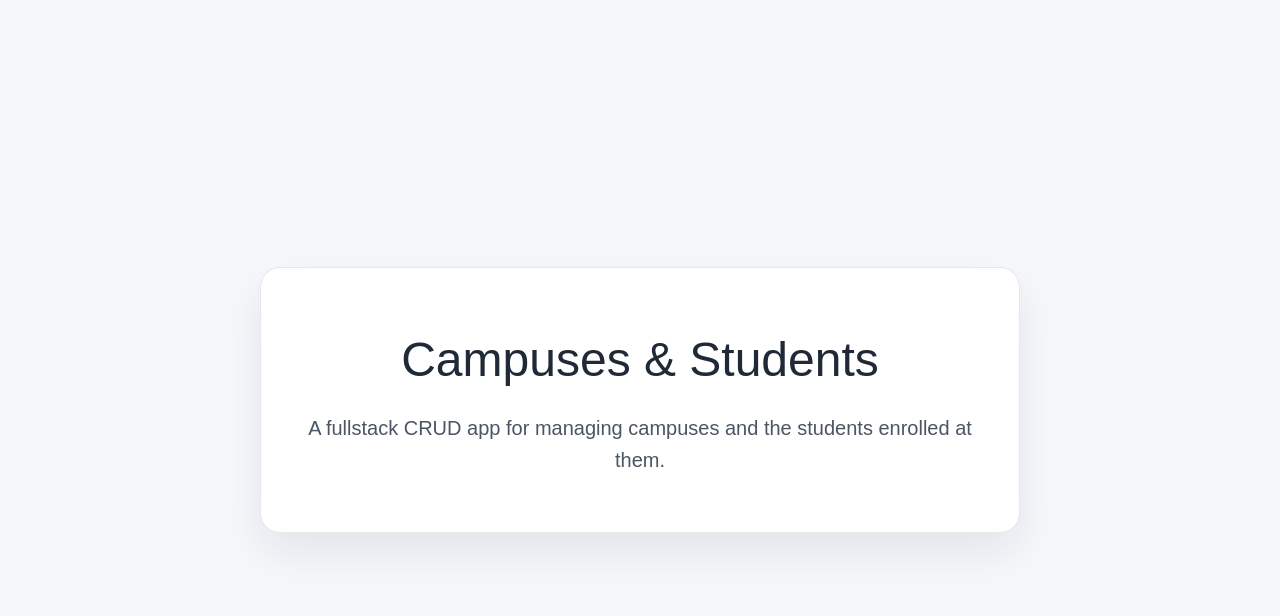
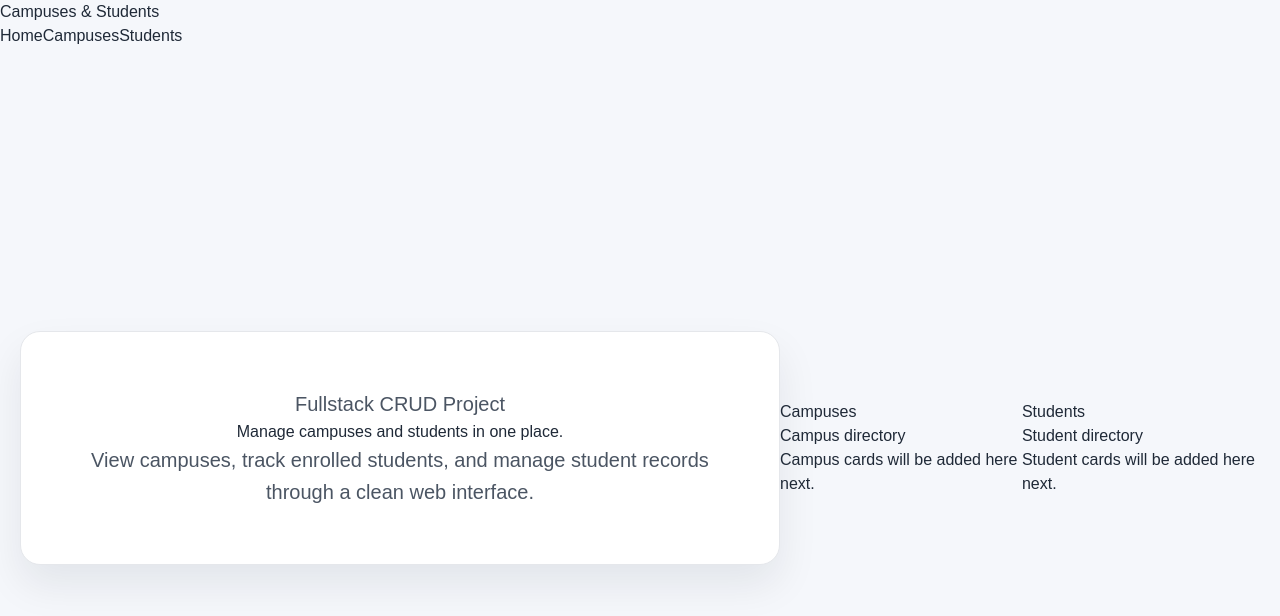
Before and after one commit to taizhenC/Final-Project_Fullstack-CRUD, a React (Vite) app in the folder my-app/: page / in a window 1280 px wide. Shown: the top 616 px of the page. Built offline with nearby package versions, Linux system fonts and the light colour scheme.

Commit message:
add basic page sections and navigation

```diff
--- a/my-app/src/App.tsx
+++ b/my-app/src/App.tsx
@@ -2,15 +2,50 @@ import './App.css'
 
 function App() {
   return (
-    <main className="app">
-      <section className="hero">
+    <>
+      <nav className="navbar">
         <h1>Campuses & Students</h1>
-        <p>
-          A fullstack CRUD app for managing campuses and the students enrolled
-          at them.
-        </p>
-      </section>
-    </main>
+
+        <div className="nav-links">
+          <a href="#home">Home</a>
+          <a href="#campuses">Campuses</a>
+          <a href="#students">Students</a>
+        </div>
+      </nav>
+
+      <main className="app">
+        <section id="home" className="hero">
+          <p className="eyebrow">Fullstack CRUD Project</p>
+          <h2>Manage campuses and students in one place.</h2>
+          <p>
+            View campuses, track enrolled students, and manage student records
+            through a clean web interface.
+          </p>
+        </section>
+
+        <section id="campuses" className="section">
+          <div className="section-heading">
+            <p className="eyebrow">Campuses</p>
+            <h2>Campus directory</h2>
+          </div>
+
+          <p className="placeholder-text">
+            Campus cards will be added here next.
+          </p>
+        </section>
+
+        <section id="students" className="section">
+          <div className="section-heading">
+            <p className="eyebrow">Students</p>
+            <h2>Student directory</h2>
+          </div>
+
+          <p className="placeholder-text">
+            Student cards will be added here next.
+          </p>
+        </section>
+      </main>
+    </>
   )
 }
 
```
